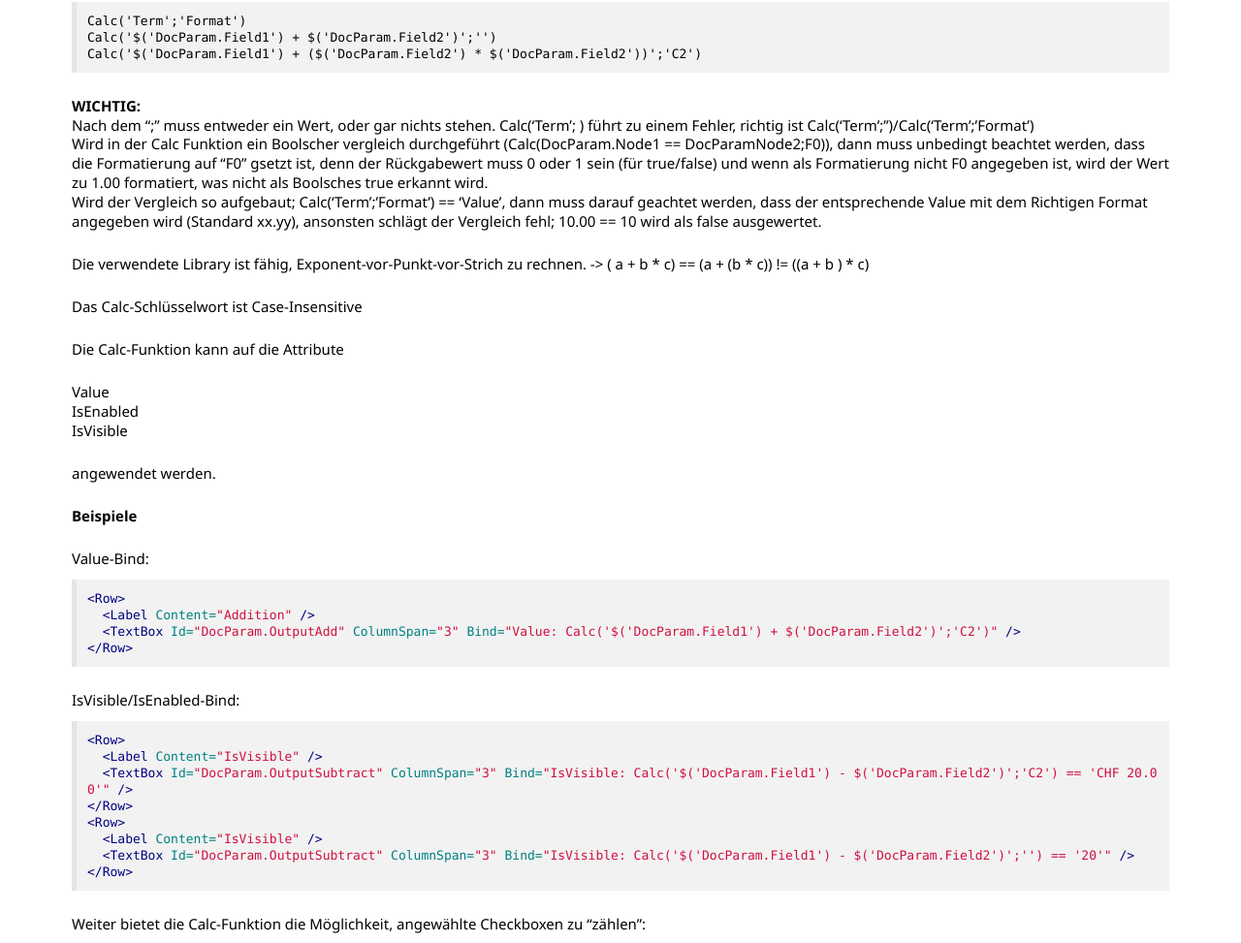
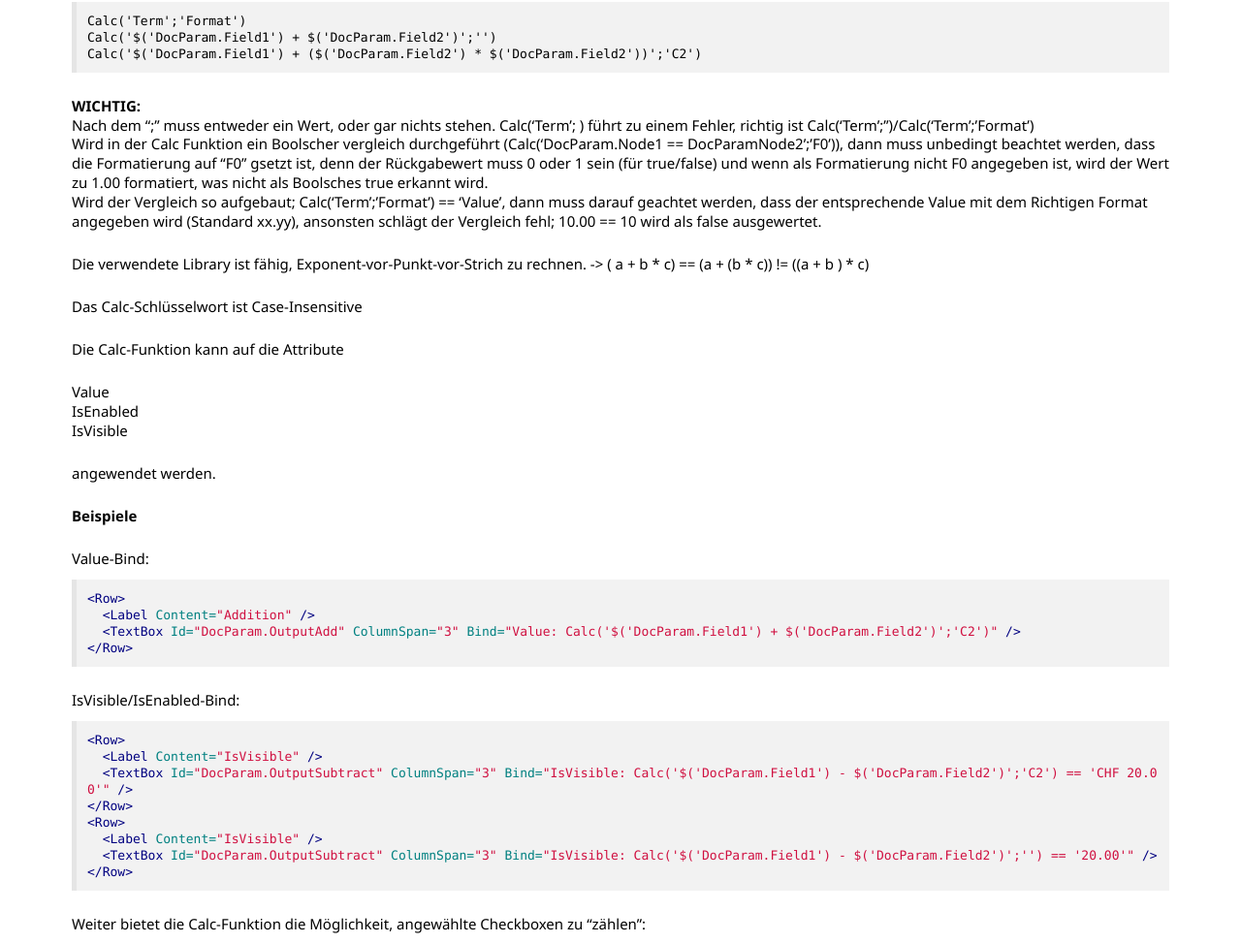
Before and after one commit to primesoft-group/oneoffixx-docs, a Jekyll site: the page built from _pages/docfunc/de/df-documentparameter.md, in a window 1280 px wide and 1400 px high, scrolled down 11485 px. Shown: the part 122-1095 px from the top of the window at 97% size. Built offline with Jekyll 4.4.1, drawn with Linux system fonts in a browser that asks for light colours; nearby versions of some CDN libraries; some web fonts are replaced.

Commit message:
Corrected Minor Mistakes in Calcbinding

````diff
--- a/_pages/docfunc/de/df-documentparameter.md
+++ b/_pages/docfunc/de/df-documentparameter.md
@@ -330,7 +330,7 @@ Calc('$('DocParam.Field1') + ($('DocParam.Field2') * $('DocParam.Field2'))';'C2'
 
 __WICHTIG:__
 Nach dem ";" muss entweder ein Wert, oder gar nichts stehen. Calc('Term'; ) führt zu einem Fehler, richtig ist Calc('Term';'')/Calc('Term';'Format')
-Wird in der Calc Funktion ein Boolscher vergleich durchgeführt (Calc(DocParam.Node1 == DocParamNode2;F0)), dann muss unbedingt beachtet werden, dass die Formatierung auf "F0" gsetzt ist, denn der Rückgabewert muss 0 oder 1 sein (für true/false) und wenn als Formatierung nicht F0 angegeben ist, wird der Wert zu 1.00 formatiert, was nicht als Boolsches true erkannt wird.
+Wird in der Calc Funktion ein Boolscher vergleich durchgeführt (Calc('DocParam.Node1 == DocParamNode2';'F0')), dann muss unbedingt beachtet werden, dass die Formatierung auf "F0" gsetzt ist, denn der Rückgabewert muss 0 oder 1 sein (für true/false) und wenn als Formatierung nicht F0 angegeben ist, wird der Wert zu 1.00 formatiert, was nicht als Boolsches true erkannt wird.
 Wird der Vergleich so aufgebaut; Calc('Term';'Format') == 'Value', dann muss darauf geachtet werden, dass der entsprechende Value mit dem Richtigen Format angegeben wird (Standard xx.yy), ansonsten schlägt der Vergleich fehl; 10.00 == 10 wird als false ausgewertet.
 
 Die verwendete Library ist fähig, Exponent-vor-Punkt-vor-Strich zu rechnen.  -> ( a + b * c) == (a + (b * c)) != ((a + b ) * c)
@@ -364,7 +364,7 @@ IsVisible/IsEnabled-Bind:
 </Row>
 <Row>
   <Label Content="IsVisible" />
-  <TextBox Id="DocParam.OutputSubtract" ColumnSpan="3" Bind="IsVisible: Calc('$('DocParam.Field1') - $('DocParam.Field2')';'') == '20'" />
+  <TextBox Id="DocParam.OutputSubtract" ColumnSpan="3" Bind="IsVisible: Calc('$('DocParam.Field1') - $('DocParam.Field2')';'') == '20.00'" />
 </Row>
 ```
 
````
